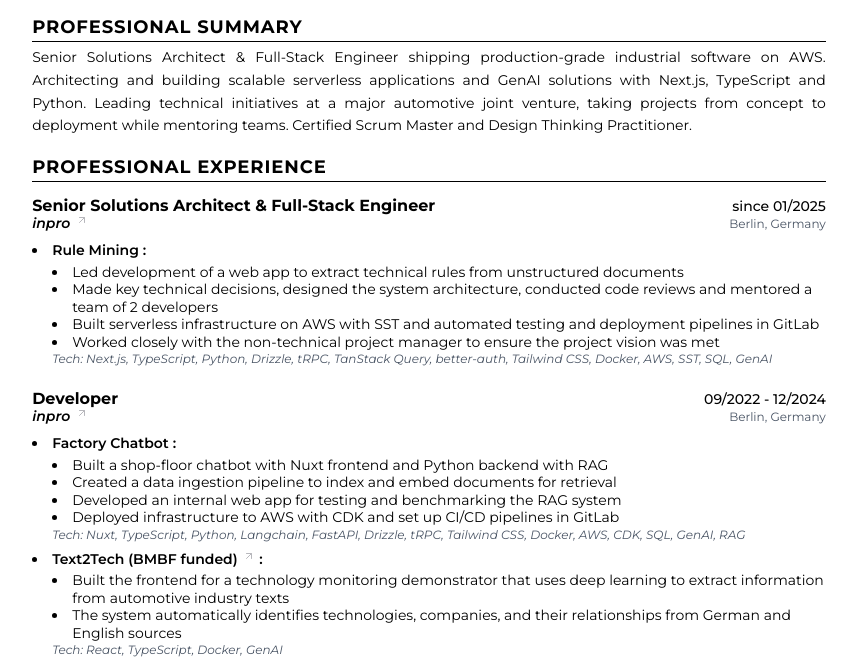
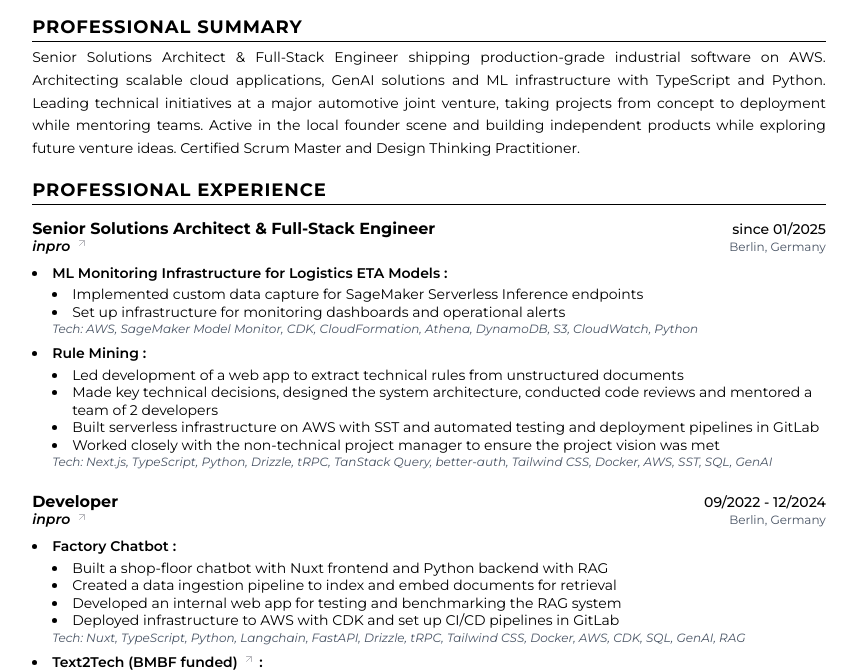
Before and after one commit to pauljasperdev/home, an Astro site: page /cv in a window 1280 px wide. Shown: the part 127-799 px from the top of the page, without its empty margins (211-1068 px from the left). Built offline with nearby package versions, Linux system fonts and the light colour scheme; Astro itself is replaced by a stand-in of ours.

Commit message:
chore: add sagemaker project

```diff
--- a/src/components/cv/Experience.astro
+++ b/src/components/cv/Experience.astro
@@ -49,7 +49,7 @@ const { experience } = Astro.props;
 
             <ul class="list-outside list-disc pl-4 pt-1.5 print:pl-3 print:pt-0">
               {pos.projects.map((project) => (
-                <li class="pb-2 pl-1 text-sm leading-tight last:pb-0 print:pb-0 print:pl-0 print:text-[9px] print:leading-[1.1]">
+                <li class="pb-2 pl-1 text-sm leading-tight last:pb-0 print:pb-1 print:pl-0 print:text-[9px] print:leading-[1.1] print:last:pb-0">
                   <span class="mr-1 font-semibold">
                     {project.link ? (
                       <a
--- a/src/lib/cv-data.ts
+++ b/src/lib/cv-data.ts
@@ -17,6 +17,15 @@ export const experienceSteps: StepsType = [
         title: "Senior Solutions Architect & Full-Stack Engineer",
         date: "since 01/2025",
         projects: [
+          {
+            title: "ML Monitoring Infrastructure for Logistics ETA Models",
+            description: [
+              "Implemented custom data capture for SageMaker Serverless Inference endpoints",
+              "Set up infrastructure for monitoring dashboards and operational alerts",
+            ],
+            technologies:
+              "AWS, SageMaker Model Monitor, CDK, CloudFormation, Athena, DynamoDB, S3, CloudWatch, Python",
+          },
           {
             title: "Rule Mining",
             description: [
@@ -181,8 +190,9 @@ export const certifications: CertificateType[] = [
 
 export const professionalSummary =
   "Senior Solutions Architect & Full-Stack Engineer shipping production-grade industrial software on AWS.\
-   Architecting and building scalable serverless applications and GenAI solutions with Next.js, TypeScript and Python.\
+   Architecting scalable cloud applications, GenAI solutions and ML infrastructure with TypeScript and Python.\
    Leading technical initiatives at a major automotive joint venture, taking projects from concept to deployment while mentoring teams.\
+   Active in the local founder scene and building independent products while exploring future venture ideas.\
    Certified Scrum Master and Design Thinking Practitioner.";
 export const sideProjects: SideProjectType[] = [
   {
--- a/src/pages/cv.astro
+++ b/src/pages/cv.astro
@@ -11,7 +11,7 @@ import { cvData } from '../lib/cv-data';
 
 <Layout title="Paul-Jasper Sahr - CV" description="CV of Paul-Jasper Sahr">
   <div class="min-h-screen w-full bg-white p-8 font-sans text-black print:p-0">
-    <div class="print-container mx-auto flex max-w-[210mm] flex-col gap-4 bg-white print:gap-5 print:text-[11px]">
+    <div class="print-container mx-auto flex max-w-[210mm] flex-col gap-4 bg-white print:gap-4 print:text-[11px]">
       <Header />
       <Summary summary={cvData.professionalSummary} />
       <Experience experience={cvData.experience} />
```
Also changed, not shown: 1 other file.
